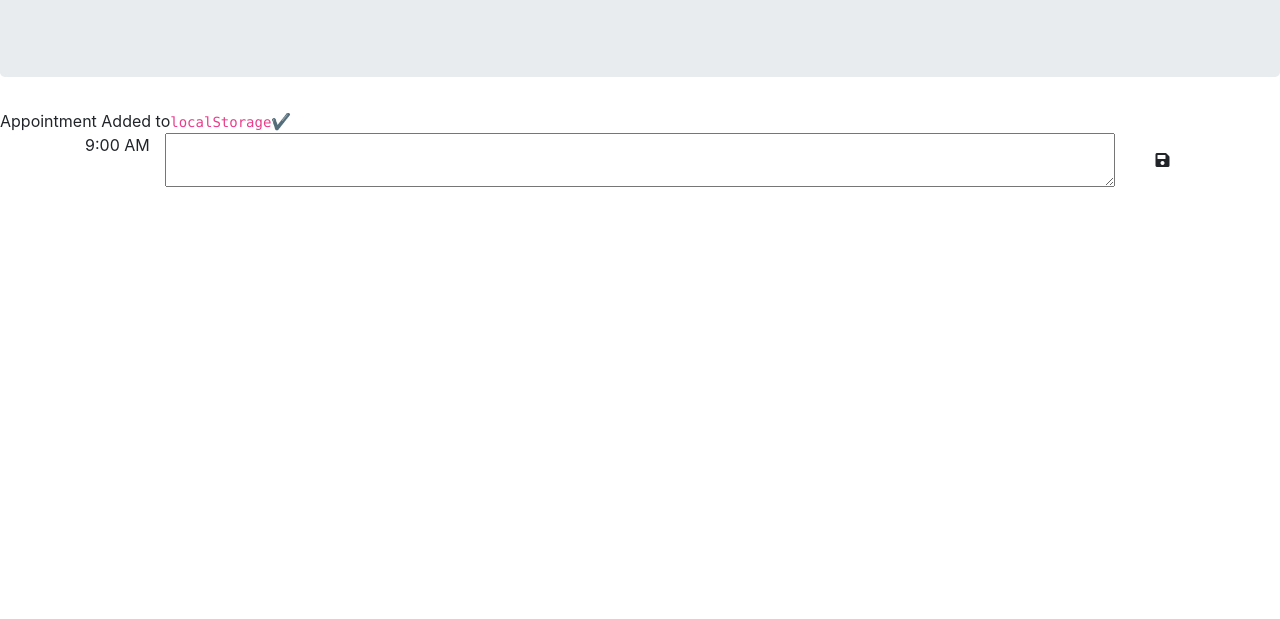
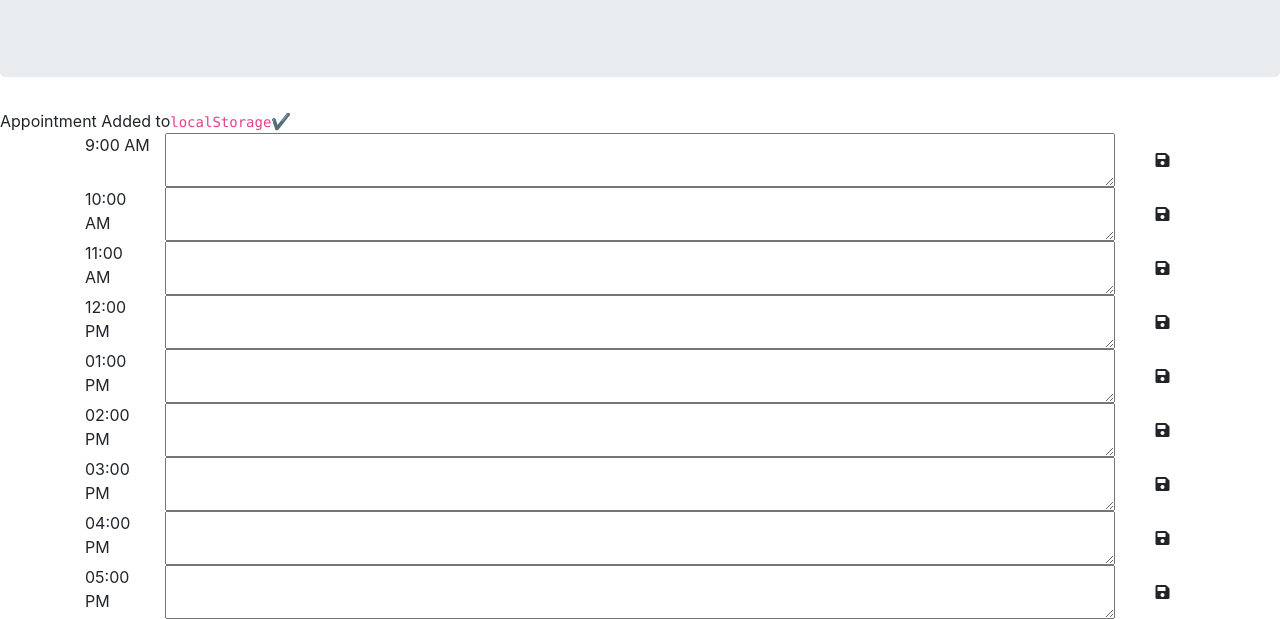
Before and after one commit to bettinastaartjes/workdayscheduler2, a plain HTML site: page Main/index.html in a window 1280 px wide. Shown: the part 191-810 px from the top of the page. Drawn offline with nearby package versions, Linux system fonts and the light colour scheme.

Commit message:
added in rest of hours to index.html

```diff
--- a/Main/index.html
+++ b/Main/index.html
@@ -40,6 +40,62 @@
             <button class="btn saveBtn col-md-1"><i class="fas fa-save"></i></button>
         </div>
         <!--Basically repeat these for the rest of the hours of the day-->
+        <div id="hour10am" class="row time-block">
+            <div class="col-md-1 hour">10:00 AM</div>
+            <!--The area for people to write in their notes-->
+            <textarea class="col-md-10 description"></textarea>
+            <!--This is the save button-->
+            <button class="btn saveBtn col-md-1"><i class="fas fa-save"></i></button>
+        </div>
+        <div id="hour11am" class="row time-block">
+            <div class="col-md-1 hour">11:00 AM</div>
+            <!--The area for people to write in their notes-->
+            <textarea class="col-md-10 description"></textarea>
+            <!--This is the save button-->
+            <button class="btn saveBtn col-md-1"><i class="fas fa-save"></i></button>
+        </div>
+        <div id="hour12pm" class="row time-block">
+            <div class="col-md-1 hour">12:00 PM</div>
+            <!--The area for people to write in their notes-->
+            <textarea class="col-md-10 description"></textarea>
+            <!--This is the save button-->
+            <button class="btn saveBtn col-md-1"><i class="fas fa-save"></i></button>
+        </div>
+        <div id="hour1pm" class="row time-block">
+            <div class="col-md-1 hour">01:00 PM</div>
+            <!--The area for people to write in their notes-->
+            <textarea class="col-md-10 description"></textarea>
+            <!--This is the save button-->
+            <button class="btn saveBtn col-md-1"><i class="fas fa-save"></i></button>
+        </div>
+        <div id="hour2pm" class="row time-block">
+            <div class="col-md-1 hour">02:00 PM</div>
+            <!--The area for people to write in their notes-->
+            <textarea class="col-md-10 description"></textarea>
+            <!--This is the save button-->
+            <button class="btn saveBtn col-md-1"><i class="fas fa-save"></i></button>
+        </div>
+        <div id="hour3pm" class="row time-block">
+            <div class="col-md-1 hour">03:00 PM</div>
+            <!--The area for people to write in their notes-->
+            <textarea class="col-md-10 description"></textarea>
+            <!--This is the save button-->
+            <button class="btn saveBtn col-md-1"><i class="fas fa-save"></i></button>
+        </div>
+        <div id="hour4pm" class="row time-block">
+            <div class="col-md-1 hour">04:00 PM</div>
+            <!--The area for people to write in their notes-->
+            <textarea class="col-md-10 description"></textarea>
+            <!--This is the save button-->
+            <button class="btn saveBtn col-md-1"><i class="fas fa-save"></i></button>
+        </div>
+        <div id="hour5am" class="row time-block">
+            <div class="col-md-1 hour">05:00 PM</div>
+            <!--The area for people to write in their notes-->
+            <textarea class="col-md-10 description"></textarea>
+            <!--This is the save button-->
+            <button class="btn saveBtn col-md-1"><i class="fas fa-save"></i></button>
+        </div>
     </div>
 
     <script src="https://code.jquery.com/jquery-3.4.1.min.js"></script>
```
